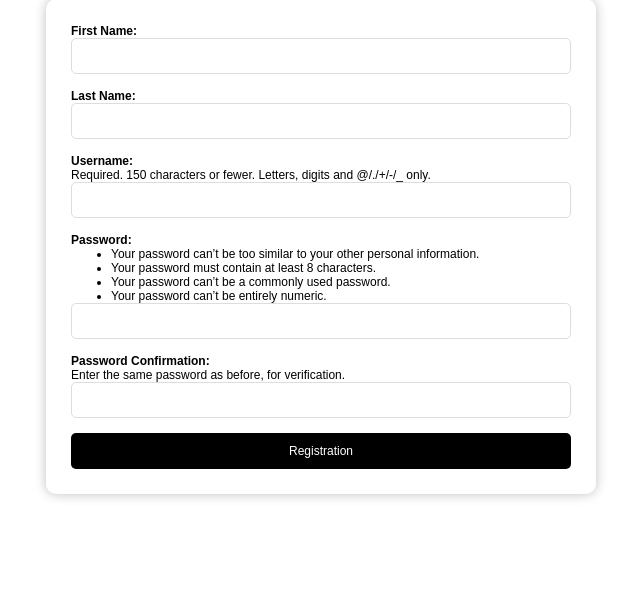
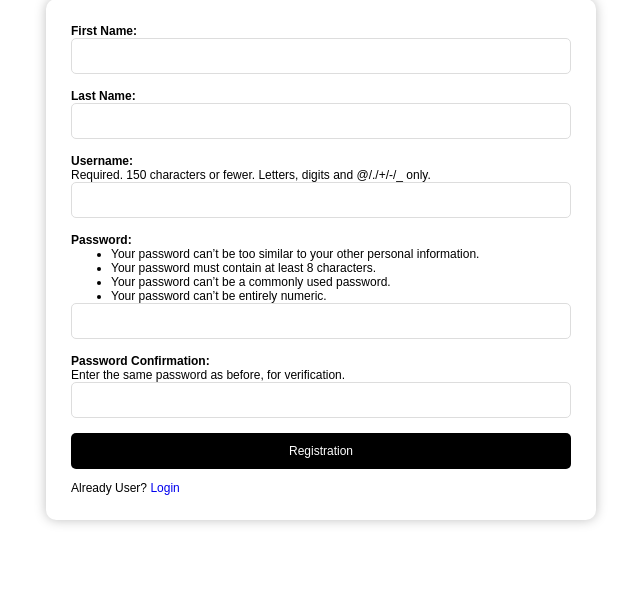
Before and after one commit to Neha2306/eventmanagemtn, a Django app: page /accounts/registration/ in a window 1280 px wide. Shown: the part 60-670 px from the top of the page, without its empty margins (319-959 px from the left). Run offline with Django 5.2, Linux system fonts and the light colour scheme.

Commit message:
Update registration.html

```diff
--- a/events/templates/registration/registration.html
+++ b/events/templates/registration/registration.html
@@ -8,6 +8,7 @@
             {% csrf_token %}
             {{form}}
             <button type='submit'>Registration</button>
+            <p style='margin-bottom: 0;'>Already User? <a href='{% url "login" %}'>Login</a></p>
         </form>
     </div>
 {% endblock %}
```
